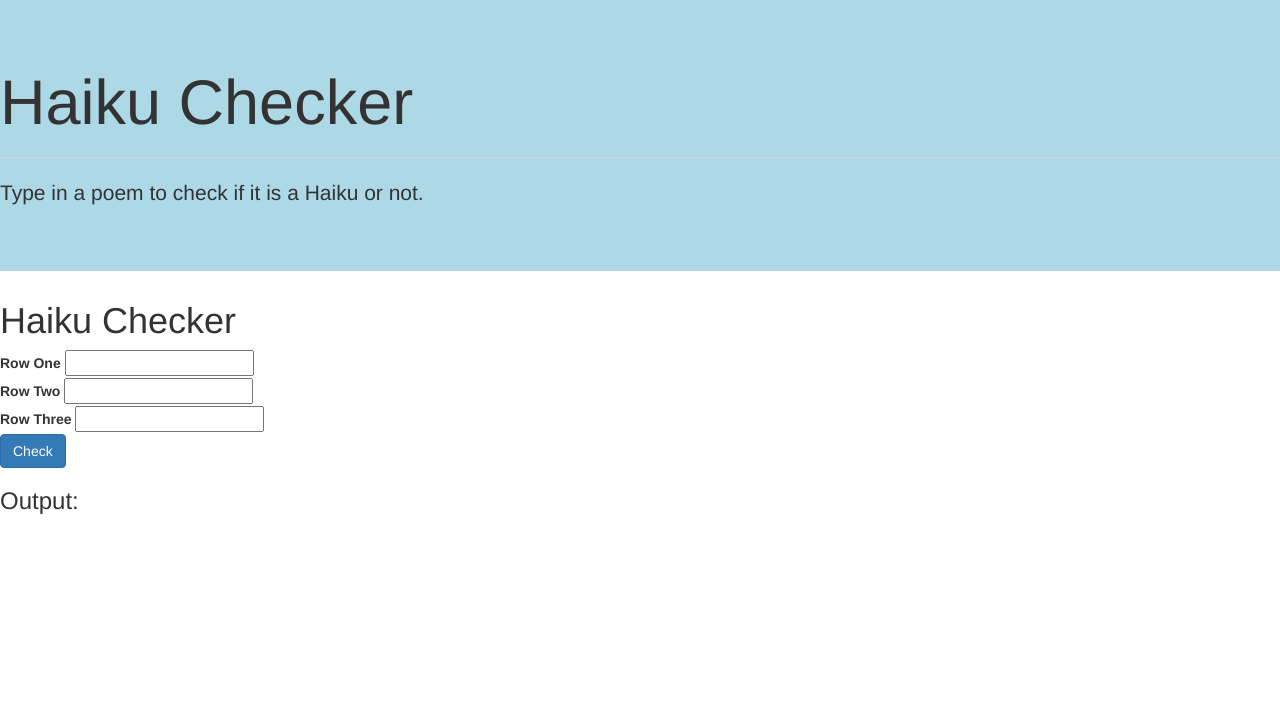
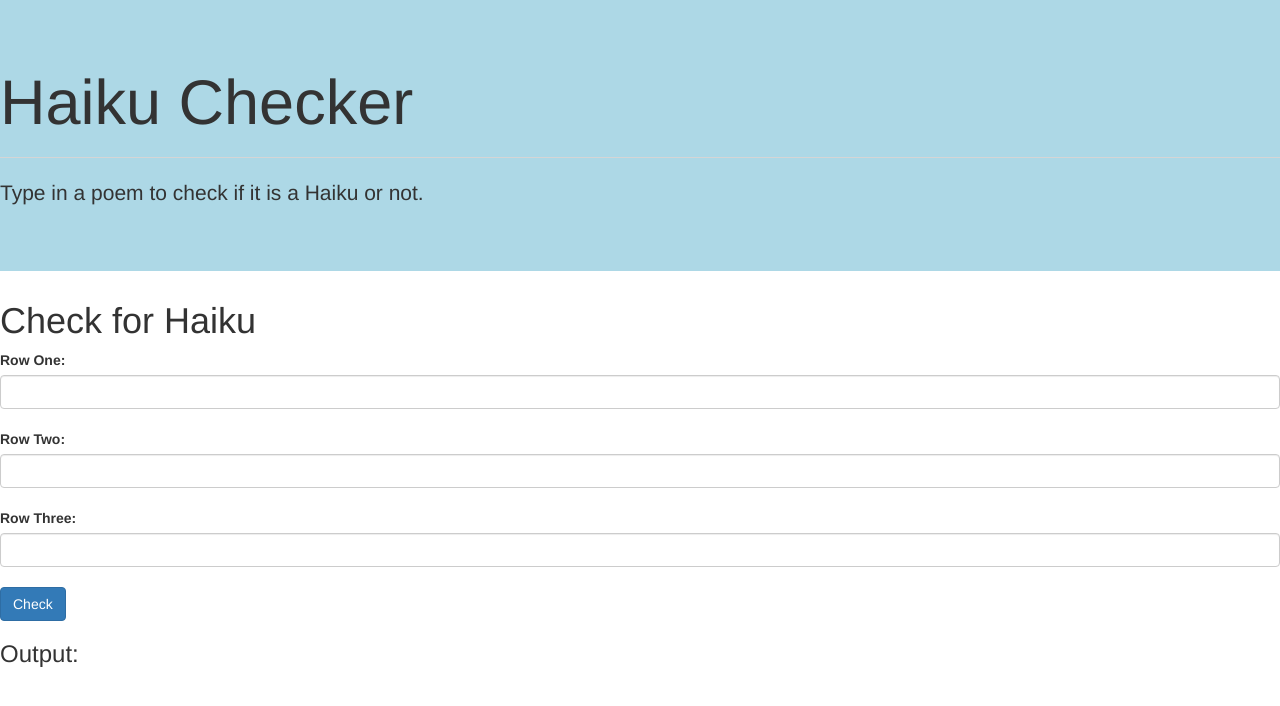
Before and after one commit to azamatbekmurat/haiku-checker, a website built with webpack: page src/index.html in a window 1280 px wide. Built offline with nearby package versions, Linux system fonts and the light colour scheme.

Commit message:
Refactored html page

```diff
--- a/src/index.html
+++ b/src/index.html
@@ -11,16 +11,16 @@
   <p class="lead">Type in a poem to check if it is a Haiku or not.</p>
 
 </div>
-    <h1>Haiku Checker</h1>
+    <h1>Check for Haiku</h1>
     <form id="haiku">
-      <label for="rowOne">Row One</label>
-      <input type="text" name="rowOne" id="rowOne"></input>
+      <label for="rowOne">Row One: </label>
+      <input class="form-control" type="text" name="rowOne" id="rowOne"></input>
       <br>
-      <label for="rowTwo">Row Two</label>
-      <input type="text" name="rowTwo" id="rowTwo"></input>
+      <label for="rowTwo">Row Two: </label>
+      <input class="form-control" type="text" name="rowTwo" id="rowTwo"></input>
       <br>
-      <label for="rowThree">Row Three</label>
-      <input type="text" name="rowThree" id="rowThree"></input>
+      <label for="rowThree">Row Three: </label>
+      <input class="form-control" type="text" name="rowThree" id="rowThree"></input>
       <br>
       <button type="submit" class="btn btn-primary">Check</button>
     </form>
```
